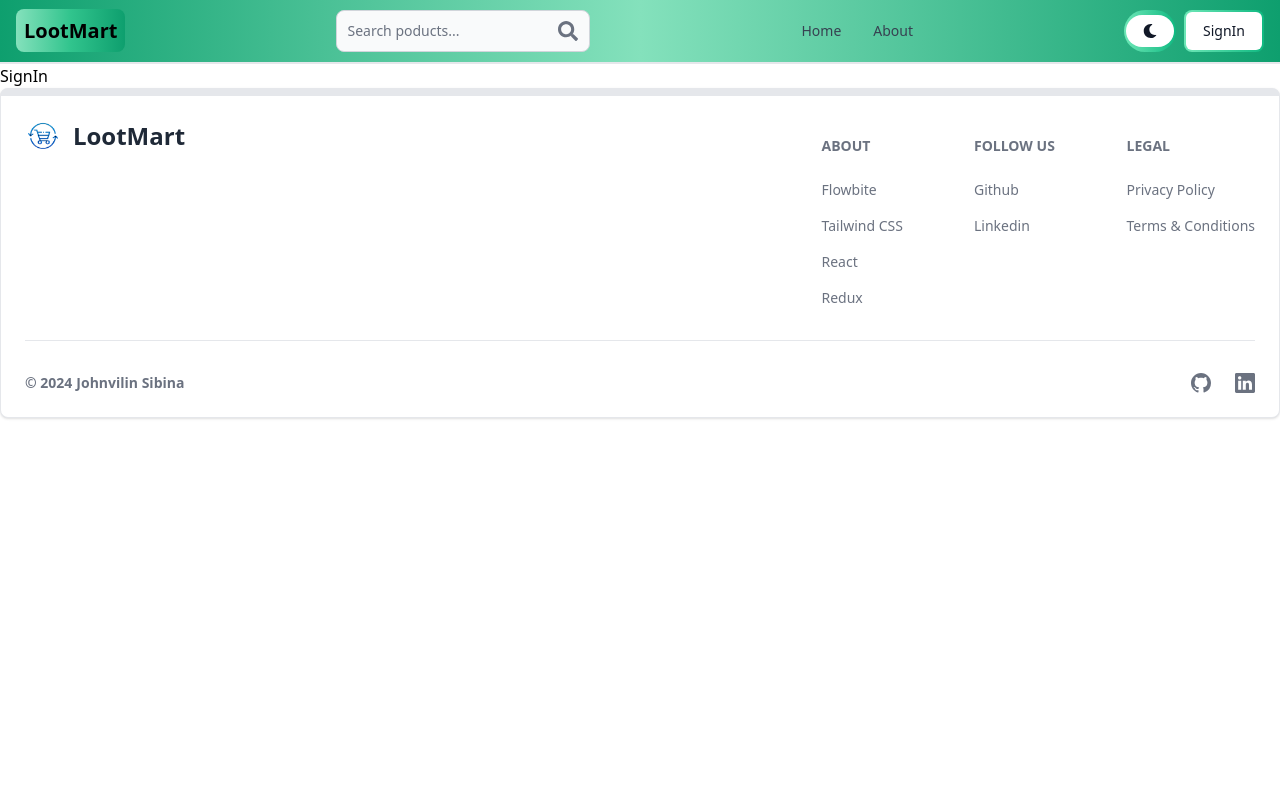
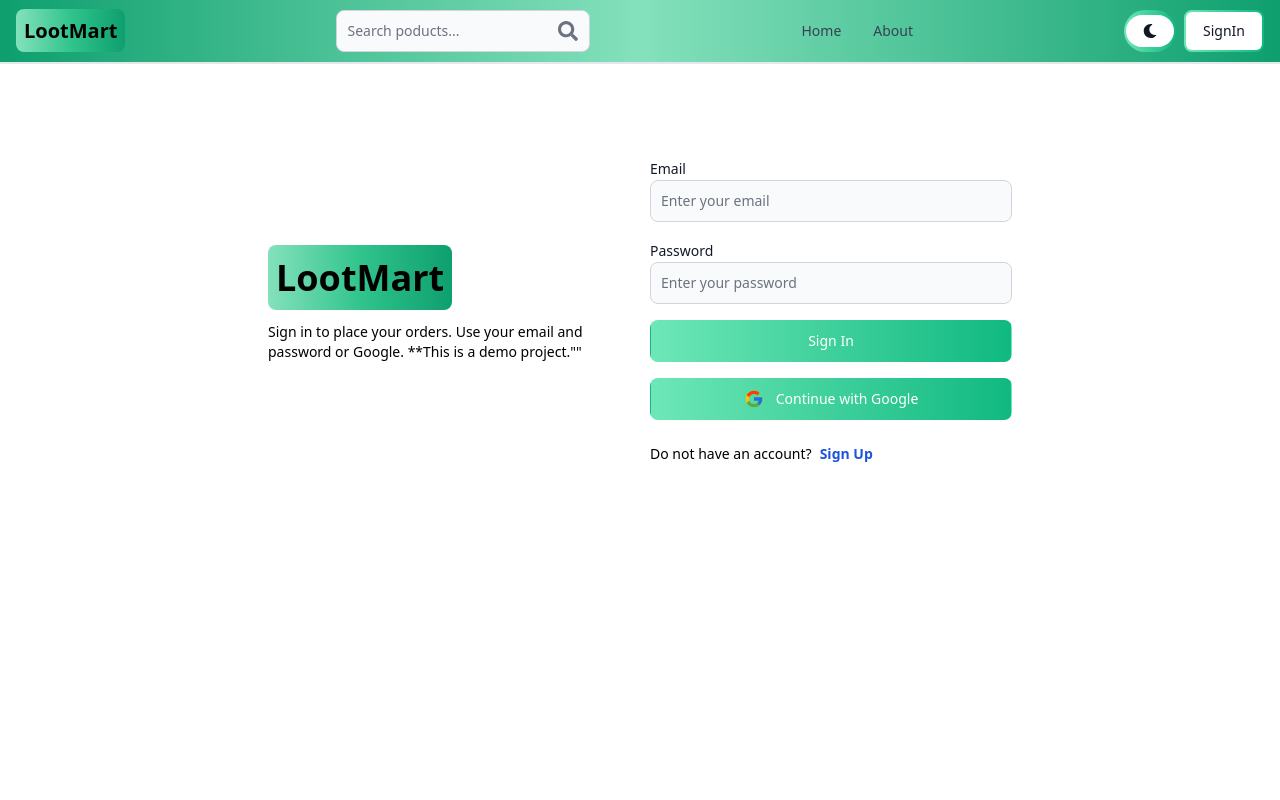
Before and after one commit to Johnvilin-Sibina/E-Commerce-Frontend, a React (Vite) app: page /signin in a window 1280 px wide. Shown: the top 800 px of the page. Built offline with nearby package versions, Linux system fonts and the light colour scheme; no server answers.

Commit message:
Google authentication completed.

```diff
--- a/package.json
+++ b/package.json
@@ -10,10 +10,14 @@
     "preview": "vite preview"
   },
   "dependencies": {
+    "@reduxjs/toolkit": "^2.5.0",
+    "firebase": "^11.1.0",
     "flowbite-react": "^0.10.2",
     "react": "^18.3.1",
     "react-dom": "^18.3.1",
-    "react-router-dom": "^6.27.0"
+    "react-redux": "^9.2.0",
+    "react-router-dom": "^6.27.0",
+    "redux-persist": "^6.0.0"
   },
   "devDependencies": {
     "@eslint/js": "^9.13.0",
--- /dev/null
+++ b/src/Components/OAuth.jsx
@@ -0,0 +1,49 @@
+import { Button } from 'flowbite-react';
+import React from 'react';
+import { FcGoogle } from "react-icons/fc";
+import { useDispatch, useSelector } from 'react-redux';
+import { signInFailure, signInStart, signInSuccess } from '../Redux/Slice/userSlice';
+import { app } from '../firebase';
+import { getAuth, GoogleAuthProvider, signInWithPopup } from 'firebase/auth';
+import { useNavigate } from 'react-router-dom';
+
+
+const OAuth = () => {
+    const auth = getAuth(app)
+    const dispatch = useDispatch()
+    const navigate = useNavigate()
+    const handleSubmit = async()=>{
+        const provider = new GoogleAuthProvider();
+        provider.setCustomParameters({prompt:'select_account'})
+        try {
+            const result = await signInWithPopup(auth,provider)
+            const res =await fetch('http://localhost:5000/api/auth/google',{
+                method:'POST',
+                headers:{
+                    'Content-Type':'application/json'
+                },
+                body:JSON.stringify({
+                    name:result.user.displayName,
+                    email:result.user.email,
+                    profilePic:result.user.photoURL
+                })
+            })
+            const data = await res.json()
+            if(res.ok){
+                dispatch(signInSuccess(data))
+                navigate('/')
+            }
+            console.log(data);
+        } catch (error) {
+            dispatch(signInFailure(error.message))
+        }
+    }
+
+    return (
+        <Button type='button' className='bg-gradient-to-r from-emerald-300 to-emerald-500' onClick={handleSubmit}>
+            <FcGoogle className='mr-3 w-5 h-5' /><span>Continue with Google</span>
+        </Button>
+    );
+};
+
+export default OAuth;
--- a/src/Pages/Signin.jsx
+++ b/src/Pages/Signin.jsx
@@ -1,11 +1,119 @@
-import React from 'react';
+import { Alert, Button, Label, Spinner, TextInput } from "flowbite-react";
+import React, { useState } from "react";
+import { Link, useNavigate } from "react-router-dom";
+import { HiInformationCircle } from "react-icons/hi";
+import { useDispatch, useSelector } from "react-redux";
+import { signInFailure, signInStart, signInSuccess } from "../Redux/Slice/userSlice";
+import OAuth from "../Components/OAuth";
 
 const Signin = () => {
-    return (
-        <div>
-            <h1>SignIn</h1>
-        </div>
-    );
+
+        const [formData, setFormData] = useState({});
+        const dispatch = useDispatch();
+        const {loading,error:errorMessage} = useSelector((state)=>state.user)
+          const navigate = useNavigate();
+
+          //Function to handle the value change in the form
+          const handleChange = (e) => {
+            setFormData({ ...formData, [e.target.id]: e.target.value.trim() });
+          };
+
+          //Function to handle form submission
+          const handleSubmit = async (e) => {
+            e.preventDefault();
+            if ( !formData.email || !formData.password) {
+              return dispatch(signInFailure("Please fill out all the fields"));
+            }
+            try {
+             dispatch(signInStart())
+              const response = await fetch(
+                "http://localhost:5000/api/auth/login-user",
+                {
+                  method: "POST",
+                  headers: {
+                    "Content-Type": "application/json",
+                  },
+                  body: JSON.stringify(formData),
+                }
+              );
+              const data = await response.json();
+              if (data.success === false) {
+                return dispatch(signInFailure(data.message));
+              }
+              if (response.ok) {
+                dispatch(signInSuccess(data))
+                navigate("/");
+              }
+            } catch (error) {
+              dispatch(signInFailure(error.message))
+            }
+          };
+
+          return (
+            <div className="min-h-screen mt-20">
+              <div className="flex p-3 max-w-3xl mx-auto flex-col md:flex-row md:items-center gap-5">
+                <div className="flex-1">
+                  <div className="font-bold dark:text-white text-4xl">
+                    <span className="px-2 py-2 bg-gradient-to-r from-green-300 via-green-400 to-green-500 rounded-lg">
+                      LootMart
+                    </span>
+                  </div>
+                  <p className="text-sm mt-6">
+                    Sign in to place your orders. Use your email
+                    and password or Google. **This is a demo project.""
+                  </p>
+                </div>
+                <div className="flex-1">
+                  <form className="flex flex-col gap-4" onSubmit={handleSubmit}>
+                    <div>
+                      <Label value="Email" />
+                      <TextInput
+                        type="email"
+                        placeholder="Enter your email"
+                        id="email"
+                        onChange={handleChange}
+                      />
+                    </div>
+                    <div>
+                      <Label value="Password" />
+                      <TextInput
+                        type="password"
+                        placeholder="Enter your password"
+                        id="password"
+                        onChange={handleChange}
+                      />
+                    </div>
+                    <Button
+                      className="bg-gradient-to-r from-emerald-300 to-emerald-500"
+                      type="submit"
+                      disabled={loading}
+                    >
+                      {loading ? (
+                        <>
+                          <Spinner color="success" />
+                          <span className='pl-3'>Loading...</span>
+                        </>
+                      ) : (
+                        "Sign In"
+                      )}
+                    </Button>
+                    <OAuth />
+                  </form>
+                  <div className="flex gap-2 text-sm mt-6">
+                    <span>Do not have an account?</span>
+                    <Link to="/signup" className="text-blue-700 font-semibold">
+                      Sign Up
+                    </Link>
+                  </div>
+                  {errorMessage && (
+                    <Alert className="mt-3" color="failure" icon={HiInformationCircle} withBorderAccent>
+                      <span className="font-medium me-2">OOPS!</span>{errorMessage}
+                      </Alert>
+                  )}
+                </div>
+              </div>
+            </div>
+          );
 };
 
 export default Signin;
--- a/src/Pages/Signup.jsx
+++ b/src/Pages/Signup.jsx
@@ -2,6 +2,7 @@ import { Alert, Button, Label, Spinner, TextInput } from "flowbite-react";
 import React, { useState } from "react";
 import { Link, useNavigate } from "react-router-dom";
 import { HiInformationCircle } from "react-icons/hi";
+import OAuth from "../Components/OAuth";
 
 const SignUp = () => {
   const [formData, setFormData] = useState({});
@@ -103,6 +104,7 @@ const SignUp = () => {
                 "Sign Up"
               )}
             </Button>
+            <OAuth />
           </form>
           <div className="flex gap-2 text-sm mt-6">
             <span>Already have an account?</span>
--- /dev/null
+++ b/src/Redux/Slice/userSlice.jsx
@@ -0,0 +1,32 @@
+import { createSlice } from "@reduxjs/toolkit";
+
+const initialState = {
+    currentuser:null,
+    error:null,
+    loading:false
+}
+
+const userSlice = createSlice({
+    name:'user',
+    initialState,
+    reducers:{
+        signInStart : (state)=>{
+            state.loading = true;
+            state.error = null;
+        },
+        signInSuccess : (state,action)=>{
+            state.currentuser = action.payload;
+            state.loading = false;
+            state.error = null;
+        },
+        signInFailure : (state,action)=>{
+            state.loading = false;
+            state.error = action.payload;
+        }
+
+    }
+})
+
+export const { signInStart, signInSuccess, signInFailure } = userSlice.actions;
+
+export default userSlice.reducer;
--- /dev/null
+++ b/src/Redux/Store.jsx
@@ -0,0 +1,26 @@
+import { combineReducers, configureStore } from "@reduxjs/toolkit";
+import userReducer from './Slice/userSlice'
+import storage from "redux-persist/lib/storage";
+import persistReducer from "redux-persist/es/persistReducer";
+import persistStore from "redux-persist/es/persistStore";
+
+const rootReducer = combineReducers({
+    user:userReducer
+})
+
+const persistConfig = {
+    key:'root',
+    storage,
+    version:1
+}
+
+const persistedReducer = persistReducer(persistConfig,rootReducer)
+
+export const store = configureStore({
+    reducer: persistedReducer,
+    middleware:(getDefaultMiddleware)=>{
+        return getDefaultMiddleware({serializableCheck:false})
+    }
+})
+
+export const persistor = persistStore(store)
--- /dev/null
+++ b/src/firebase.js
@@ -0,0 +1,17 @@
+// Import the functions you need from the SDKs you need
+import { initializeApp } from "firebase/app";
+// TODO: Add SDKs for Firebase products that you want to use
+// https://firebase.google.com/docs/web/setup#available-libraries
+
+// Your web app's Firebase configuration
+const firebaseConfig = {
+  apiKey: import.meta.env.VITE_FIREBASE_API_KEY,
+  authDomain: "lootmart-dd9e8.firebaseapp.com",
+  projectId: "lootmart-dd9e8",
+  storageBucket: "lootmart-dd9e8.firebasestorage.app",
+  messagingSenderId: "55938783965",
+  appId: "1:55938783965:web:110ecca94cd700b94a5934"
+};
+
+// Initialize Firebase
+export const app = initializeApp(firebaseConfig);
--- a/src/main.jsx
+++ b/src/main.jsx
@@ -1,7 +1,14 @@
-import { createRoot } from 'react-dom/client'
-import './index.css'
-import App from './App.jsx'
+import { createRoot } from "react-dom/client";
+import "./index.css";
+import App from "./App.jsx";
+import { store, persistor } from "./Redux/Store.jsx";
+import { Provider } from "react-redux";
+import { PersistGate } from "redux-persist/integration/react";
 
-createRoot(document.getElementById('root')).render(
-    <App />
-)
+createRoot(document.getElementById("root")).render(
+  <PersistGate persistor={persistor}>
+    <Provider store={store}>
+      <App />
+    </Provider>
+  </PersistGate>
+);
```
Also changed, not shown: src/Redux/Slice/themeSlice.jsx (added), 2 other files (tests, documents, lock files or other folders).
